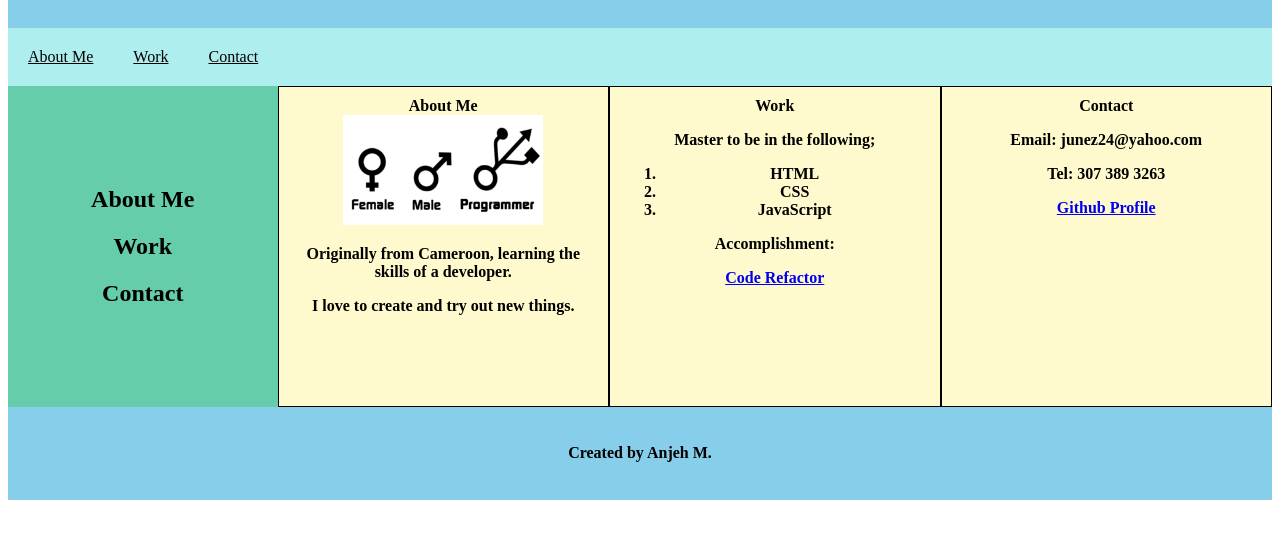
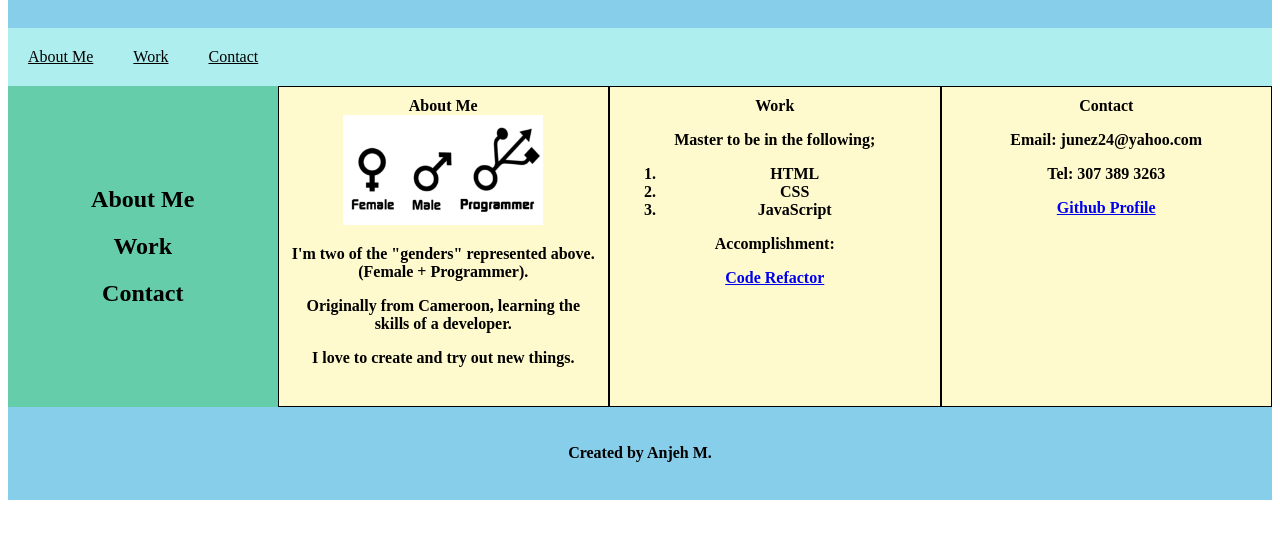
Before and after one commit to Anjeh24/Professional-Portfolio, a plain HTML site: page index.html in a window 1280 px wide. Shown: the part 236-774 px from the top of the page. Drawn offline with Linux system fonts and the light colour scheme.

Commit message:
Updated hmtl

```diff
--- a/index.html
+++ b/index.html
@@ -35,6 +35,7 @@
     <section class="card">
         <header>About Me</header>
         <img src="codememe.png"alt="my picture"/>
+        <p>I'm two of the "genders" represented above. (Female + Programmer).</p>
         <p>Originally from Cameroon, learning the skills of a developer.</p>
         <p>I love to create and try out new things.</p>
 
```
